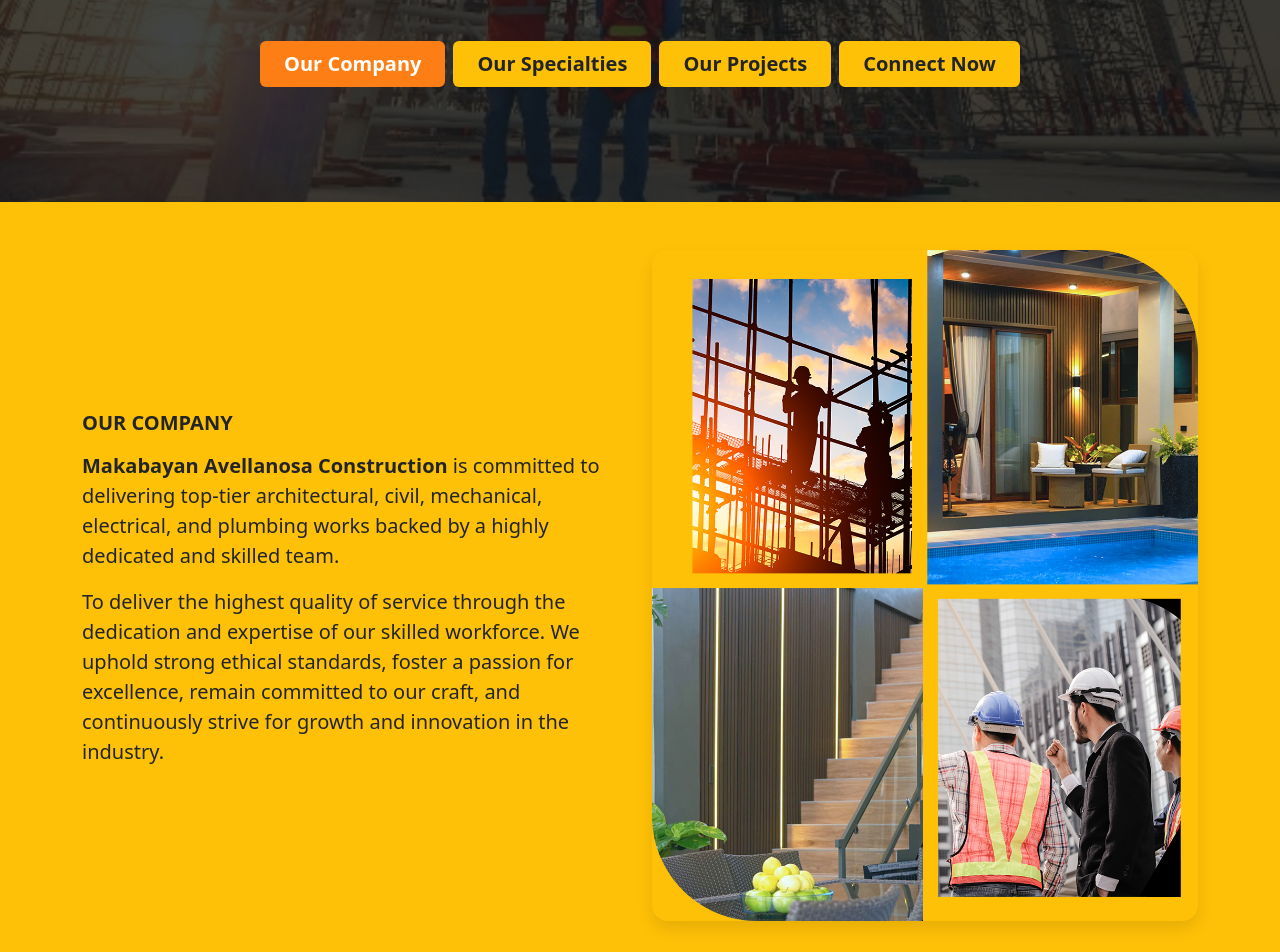
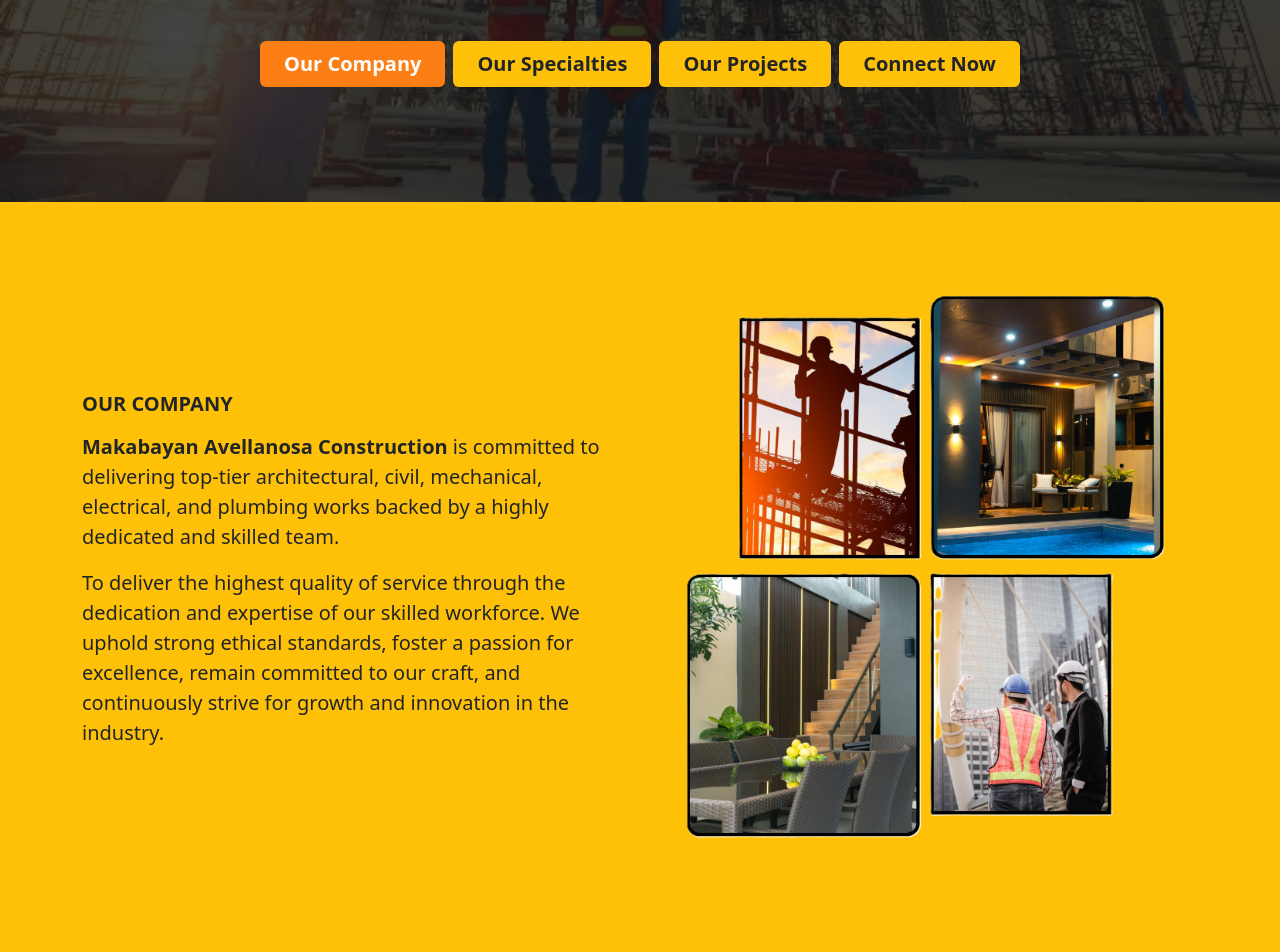
Before and after one commit to myracleinnovation/LPmakabayan, a PHP site: page / in a window 1280 px wide. Shown: the part 598-1550 px from the top of the page. Run offline with PHP 8.4, Linux system fonts and the light colour scheme.

Commit message:
fix image in about us

```diff
--- a/index.php
+++ b/index.php
@@ -73,11 +73,7 @@
                         the industry.</p>
                 </div>
                 <div class="col-12 col-md-6 mb-4 mb-md-0 pb-4">
-                    <div class="about-image-container">
-                        <img src="assets/img/about.png"
-                            class="img-fluid rounded object-fit-cover"
-                            alt="About Our Company">
-                    </div>
+                    <img src="assets/img/about.png" class="img-fluid object-fit-cover w-100" alt="About Our Company">
                 </div>
             </div>
         </div>
```
Also changed, not shown: assets/img/about.png.
